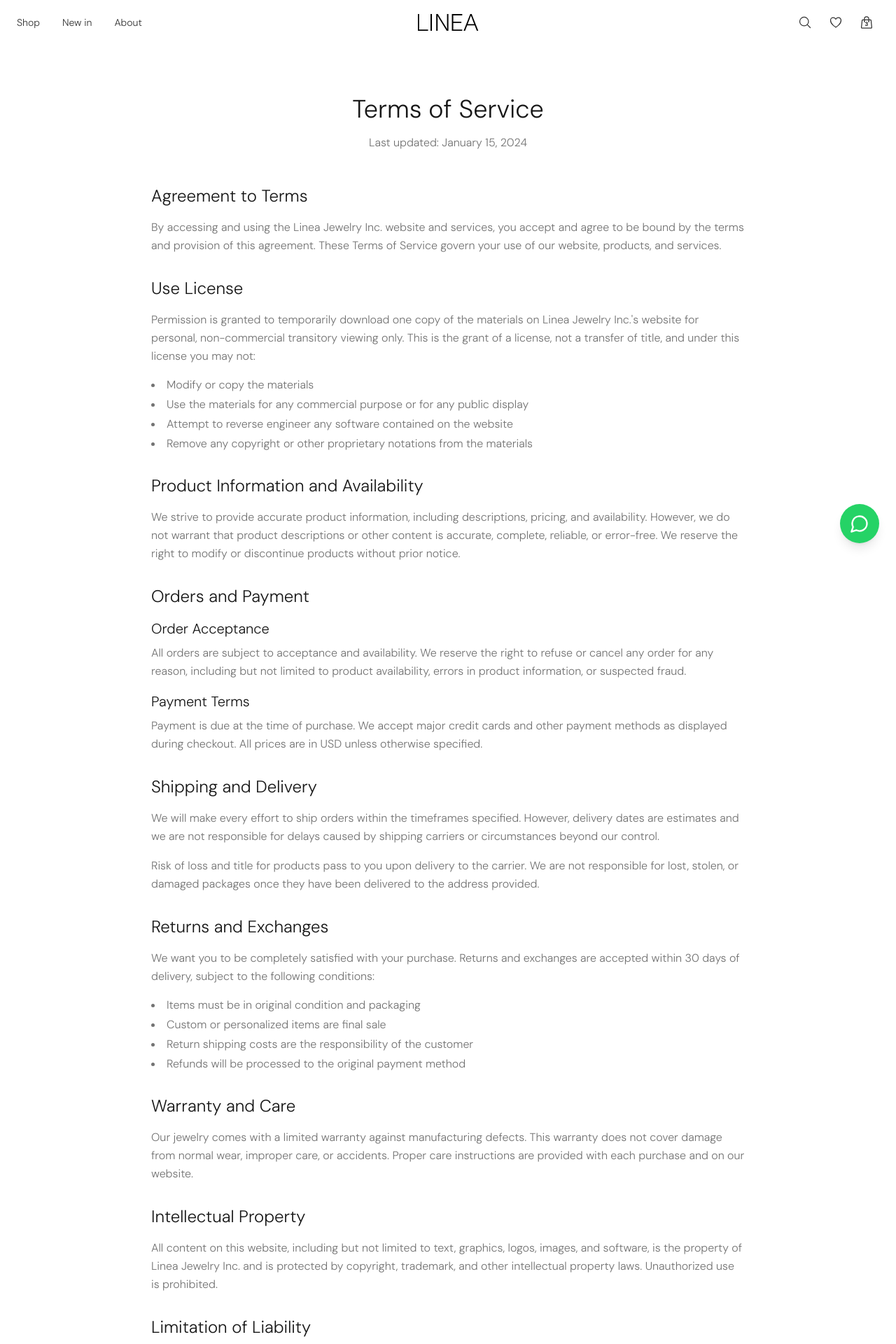
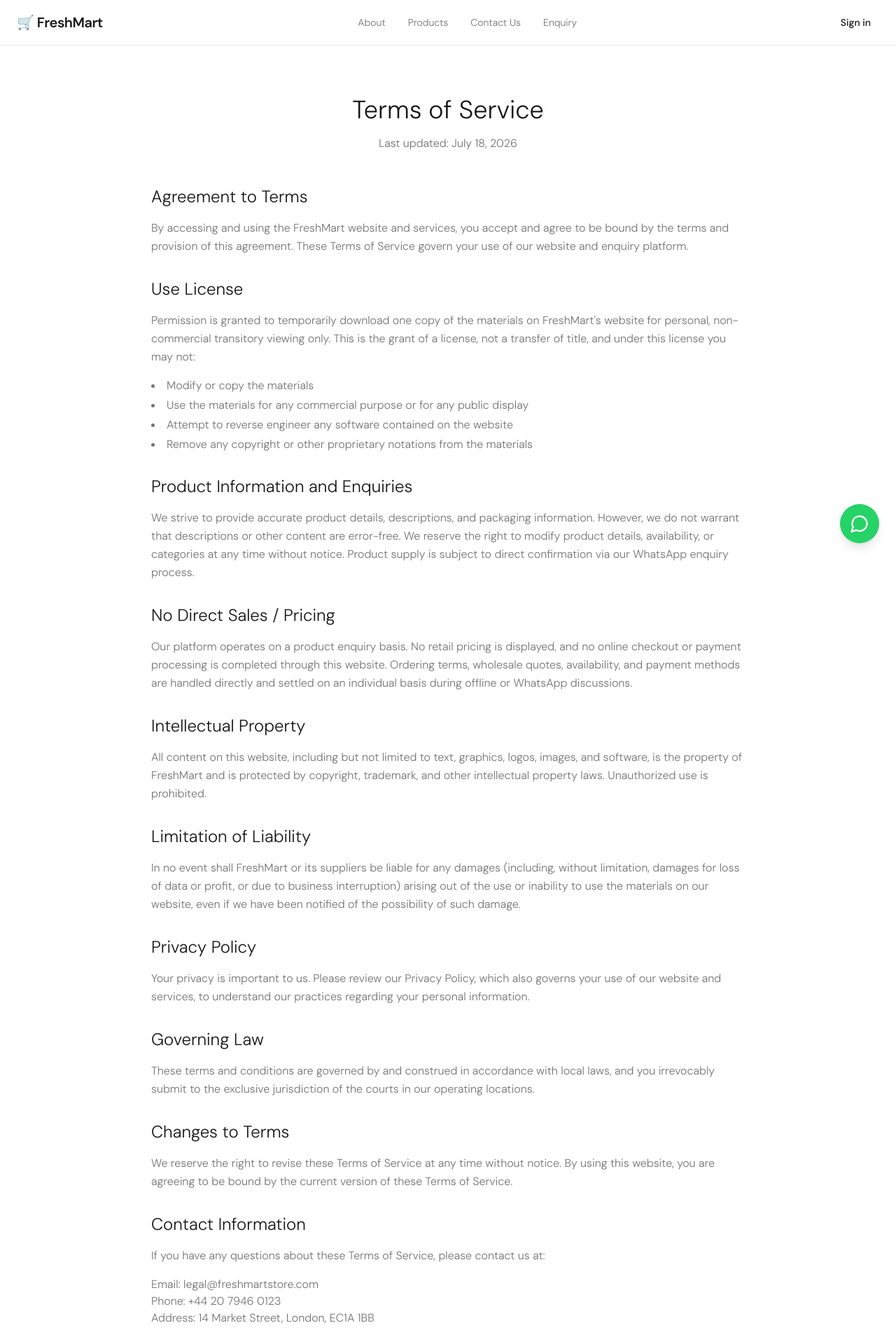
Before and after one commit to maalik1729-blip/Freshmart, a React (Vite) app: page /terms-of-service in a window 1280 px wide. Shown: the top 1920 px of the page at 70% size. Built offline with nearby package versions, Linux system fonts and the light colour scheme; the HTML template or start-up script is replaced by a standard one.

Commit message:
feat: rewrite TermsOfService and PrivacyPolicy to use SimpleNav and align with FreshMart enquiry-only model

```diff
--- a/src/pages/PrivacyPolicy.tsx
+++ b/src/pages/PrivacyPolicy.tsx
@@ -1,28 +1,28 @@
 import { useEffect } from "react";
-import Header from "../components/header/Header";
-import Footer from "../components/footer/Footer";
+import SimpleNav from "@/components/SimpleNav";
+import Footer from "@/components/footer/Footer";
 
 const PrivacyPolicy = () => {
   useEffect(() => {
-    document.title = "Privacy Policy - Linea Jewelry";
+    document.title = "Privacy Policy - FreshMart";
   }, []);
 
   return (
     <div className="min-h-screen bg-background">
-      <Header />
+      <SimpleNav />
 
       <main className="pt-6">
         <div className="max-w-4xl mx-auto px-6 py-12">
           <header className="mb-12 text-center">
             <h1 className="text-4xl font-light text-foreground mb-4">Privacy Policy</h1>
-            <p className="text-muted-foreground">Last updated: January 15, 2024</p>
+            <p className="text-muted-foreground">Last updated: July 18, 2026</p>
           </header>
 
           <div className="prose prose-lg max-w-none space-y-8">
             <section>
               <h2 className="text-2xl font-light text-foreground mb-4">Introduction</h2>
               <p className="text-muted-foreground leading-relaxed">
-                At Linea Jewelry Inc. ("we," "our," or "us"), we respect your privacy and are committed to protecting your personal data. This Privacy Policy explains how we collect, use, disclose, and safeguard your information when you visit our website, make a purchase, or interact with our services.
+                At FreshMart ("we," "our," or "us"), we respect your privacy and are committed to protecting your personal data. This Privacy Policy explains how we collect, use, disclose, and safeguard your information when you visit our website, submit a product enquiry, or interact with our services.
               </p>
             </section>
 
@@ -32,14 +32,17 @@ const PrivacyPolicy = () => {
                 <div>
                   <h3 className="text-xl font-light text-foreground mb-2">Personal Information</h3>
                   <p className="text-muted-foreground leading-relaxed">
-                    We may collect personal information that you provide directly to us, including:
+                    We may collect personal information that you provide directly to us through our WhatsApp enquiry form, including:
                   </p>
                   <ul className="list-disc list-inside text-muted-foreground mt-2 space-y-1">
-                    <li>Name, email address, and contact information</li>
-                    <li>Billing and shipping addresses</li>
-                    <li>Payment information (processed securely through third-party providers)</li>
-                    <li>Account preferences and communication settings</li>
+                    <li>Name, email address, and phone number</li>
+                    <li>Company / Organisation name (optional)</li>
+                    <li>Enquiry details, products of interest, and quantity requested</li>
+                    <li>Communication settings and message history</li>
                   </ul>
+                  <p className="text-muted-foreground leading-relaxed mt-2">
+                    Note: We do not collect or store any financial or billing information as we do not process payments on this website.
+                  </p>
                 </div>
 
                 <div>
@@ -57,9 +60,8 @@ const PrivacyPolicy = () => {
                 We use the information we collect for various purposes, including:
               </p>
               <ul className="list-disc list-inside text-muted-foreground space-y-1">
-                <li>Processing and fulfilling your orders</li>
-                <li>Providing customer support and responding to inquiries</li>
-                <li>Sending promotional communications (with your consent)</li>
+                <li>Processing and responding to your product enquiries</li>
+                <li>Providing customer support and communicating with you via WhatsApp or email</li>
                 <li>Improving our website functionality and user experience</li>
                 <li>Preventing fraud and ensuring security</li>
                 <li>Complying with legal obligations</li>
@@ -72,7 +74,7 @@ const PrivacyPolicy = () => {
                 We do not sell, trade, or rent your personal information to third parties. We may share your information only in the following circumstances:
               </p>
               <ul className="list-disc list-inside text-muted-foreground space-y-1">
-                <li>With service providers who assist us in operating our business</li>
+                <li>With service providers who assist us in operating our enquiry system</li>
                 <li>When required by law or to protect our rights</li>
                 <li>In connection with a business transaction (merger, acquisition, etc.)</li>
                 <li>With your explicit consent</li>
@@ -121,9 +123,9 @@ const PrivacyPolicy = () => {
                 If you have any questions about this Privacy Policy or our privacy practices, please contact us at:
               </p>
               <div className="mt-4 text-muted-foreground">
-                <p>Email: privacy@lineajewelry.com</p>
-                <p>Phone: +1 (212) 555-0123</p>
-                <p>Address: 123 Madison Avenue, New York, NY 10016</p>
+                <p>Email: privacy@freshmartstore.com</p>
+                <p>Phone: +44 20 7946 0123</p>
+                <p>Address: 14 Market Street, London, EC1A 1BB</p>
               </div>
             </section>
           </div>
--- a/src/pages/TermsOfService.tsx
+++ b/src/pages/TermsOfService.tsx
@@ -1,35 +1,35 @@
 import { useEffect } from "react";
-import Header from "../components/header/Header";
-import Footer from "../components/footer/Footer";
+import SimpleNav from "@/components/SimpleNav";
+import Footer from "@/components/footer/Footer";
 
 const TermsOfService = () => {
   useEffect(() => {
-    document.title = "Terms of Service - Linea Jewelry";
+    document.title = "Terms of Service - FreshMart";
   }, []);
 
   return (
     <div className="min-h-screen bg-background">
-      <Header />
+      <SimpleNav />
 
       <main className="pt-6">
         <div className="max-w-4xl mx-auto px-6 py-12">
           <header className="mb-12 text-center">
             <h1 className="text-4xl font-light text-foreground mb-4">Terms of Service</h1>
-            <p className="text-muted-foreground">Last updated: January 15, 2024</p>
+            <p className="text-muted-foreground">Last updated: July 18, 2026</p>
           </header>
 
           <div className="prose prose-lg max-w-none space-y-8">
             <section>
               <h2 className="text-2xl font-light text-foreground mb-4">Agreement to Terms</h2>
               <p className="text-muted-foreground leading-relaxed">
-                By accessing and using the Linea Jewelry Inc. website and services, you accept and agree to be bound by the terms and provision of this agreement. These Terms of Service govern your use of our website, products, and services.
+                By accessing and using the FreshMart website and services, you accept and agree to be bound by the terms and provision of this agreement. These Terms of Service govern your use of our website and enquiry platform.
               </p>
             </section>
 
             <section>
               <h2 className="text-2xl font-light text-foreground mb-4">Use License</h2>
               <p className="text-muted-foreground leading-relaxed mb-4">
-                Permission is granted to temporarily download one copy of the materials on Linea Jewelry Inc.'s website for personal, non-commercial transitory viewing only. This is the grant of a license, not a transfer of title, and under this license you may not:
+                Permission is granted to temporarily download one copy of the materials on FreshMart's website for personal, non-commercial transitory viewing only. This is the grant of a license, not a transfer of title, and under this license you may not:
               </p>
               <ul className="list-disc list-inside text-muted-foreground space-y-1">
                 <li>Modify or copy the materials</li>
@@ -40,72 +40,30 @@ const TermsOfService = () => {
             </section>
 
             <section>
-              <h2 className="text-2xl font-light text-foreground mb-4">Product Information and Availability</h2>
+              <h2 className="text-2xl font-light text-foreground mb-4">Product Information and Enquiries</h2>
               <p className="text-muted-foreground leading-relaxed">
-                We strive to provide accurate product information, including descriptions, pricing, and availability. However, we do not warrant that product descriptions or other content is accurate, complete, reliable, or error-free. We reserve the right to modify or discontinue products without prior notice.
+                We strive to provide accurate product details, descriptions, and packaging information. However, we do not warrant that descriptions or other content are error-free. We reserve the right to modify product details, availability, or categories at any time without notice. Product supply is subject to direct confirmation via our WhatsApp enquiry process.
               </p>
             </section>
 
             <section>
-              <h2 className="text-2xl font-light text-foreground mb-4">Orders and Payment</h2>
-              <div className="space-y-4">
-                <div>
-                  <h3 className="text-xl font-light text-foreground mb-2">Order Acceptance</h3>
-                  <p className="text-muted-foreground leading-relaxed">
-                    All orders are subject to acceptance and availability. We reserve the right to refuse or cancel any order for any reason, including but not limited to product availability, errors in product information, or suspected fraud.
-                  </p>
-                </div>
-
-                <div>
-                  <h3 className="text-xl font-light text-foreground mb-2">Payment Terms</h3>
-                  <p className="text-muted-foreground leading-relaxed">
-                    Payment is due at the time of purchase. We accept major credit cards and other payment methods as displayed during checkout. All prices are in USD unless otherwise specified.
-                  </p>
-                </div>
-              </div>
-            </section>
-
-            <section>
-              <h2 className="text-2xl font-light text-foreground mb-4">Shipping and Delivery</h2>
-              <p className="text-muted-foreground leading-relaxed mb-4">
-                We will make every effort to ship orders within the timeframes specified. However, delivery dates are estimates and we are not responsible for delays caused by shipping carriers or circumstances beyond our control.
-              </p>
+              <h2 className="text-2xl font-light text-foreground mb-4">No Direct Sales / Pricing</h2>
               <p className="text-muted-foreground leading-relaxed">
-                Risk of loss and title for products pass to you upon delivery to the carrier. We are not responsible for lost, stolen, or damaged packages once they have been delivered to the address provided.
-              </p>
-            </section>
-
-            <section>
-              <h2 className="text-2xl font-light text-foreground mb-4">Returns and Exchanges</h2>
-              <p className="text-muted-foreground leading-relaxed mb-4">
-                We want you to be completely satisfied with your purchase. Returns and exchanges are accepted within 30 days of delivery, subject to the following conditions:
-              </p>
-              <ul className="list-disc list-inside text-muted-foreground space-y-1">
-                <li>Items must be in original condition and packaging</li>
-                <li>Custom or personalized items are final sale</li>
-                <li>Return shipping costs are the responsibility of the customer</li>
-                <li>Refunds will be processed to the original payment method</li>
-              </ul>
-            </section>
-
-            <section>
-              <h2 className="text-2xl font-light text-foreground mb-4">Warranty and Care</h2>
-              <p className="text-muted-foreground leading-relaxed">
-                Our jewelry comes with a limited warranty against manufacturing defects. This warranty does not cover damage from normal wear, improper care, or accidents. Proper care instructions are provided with each purchase and on our website.
+                Our platform operates on a product enquiry basis. No retail pricing is displayed, and no online checkout or payment processing is completed through this website. Ordering terms, wholesale quotes, availability, and payment methods are handled directly and settled on an individual basis during offline or WhatsApp discussions.
               </p>
             </section>
 
             <section>
               <h2 className="text-2xl font-light text-foreground mb-4">Intellectual Property</h2>
               <p className="text-muted-foreground leading-relaxed">
-                All content on this website, including but not limited to text, graphics, logos, images, and software, is the property of Linea Jewelry Inc. and is protected by copyright, trademark, and other intellectual property laws. Unauthorized use is prohibited.
+                All content on this website, including but not limited to text, graphics, logos, images, and software, is the property of FreshMart and is protected by copyright, trademark, and other intellectual property laws. Unauthorized use is prohibited.
               </p>
             </section>
 
             <section>
               <h2 className="text-2xl font-light text-foreground mb-4">Limitation of Liability</h2>
               <p className="text-muted-foreground leading-relaxed">
-                In no event shall Linea Jewelry Inc. or its suppliers be liable for any damages (including, without limitation, damages for loss of data or profit, or due to business interruption) arising out of the use or inability to use the materials on our website or products, even if we have been notified of the possibility of such damage.
+                In no event shall FreshMart or its suppliers be liable for any damages (including, without limitation, damages for loss of data or profit, or due to business interruption) arising out of the use or inability to use the materials on our website, even if we have been notified of the possibility of such damage.
               </p>
             </section>
 
@@ -119,7 +77,7 @@ const TermsOfService = () => {
             <section>
               <h2 className="text-2xl font-light text-foreground mb-4">Governing Law</h2>
               <p className="text-muted-foreground leading-relaxed">
-                These terms and conditions are governed by and construed in accordance with the laws of New York State, and you irrevocably submit to the exclusive jurisdiction of the courts in that state or location.
+                These terms and conditions are governed by and construed in accordance with local laws, and you irrevocably submit to the exclusive jurisdiction of the courts in our operating locations.
               </p>
             </section>
 
@@ -136,9 +94,9 @@ const TermsOfService = () => {
                 If you have any questions about these Terms of Service, please contact us at:
               </p>
               <div className="mt-4 text-muted-foreground">
-                <p>Email: legal@lineajewelry.com</p>
-                <p>Phone: +1 (212) 555-0123</p>
-                <p>Address: 123 Madison Avenue, New York, NY 10016</p>
+                <p>Email: legal@freshmartstore.com</p>
+                <p>Phone: +44 20 7946 0123</p>
+                <p>Address: 14 Market Street, London, EC1A 1BB</p>
               </div>
             </section>
           </div>
```
